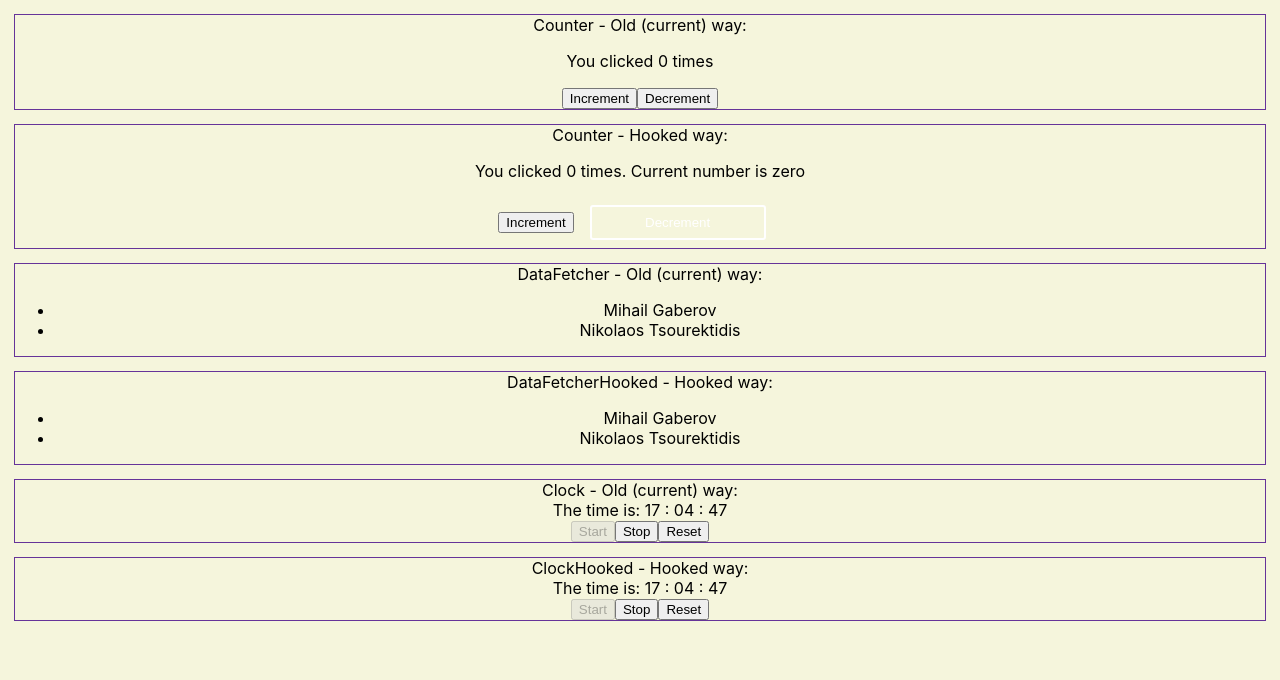
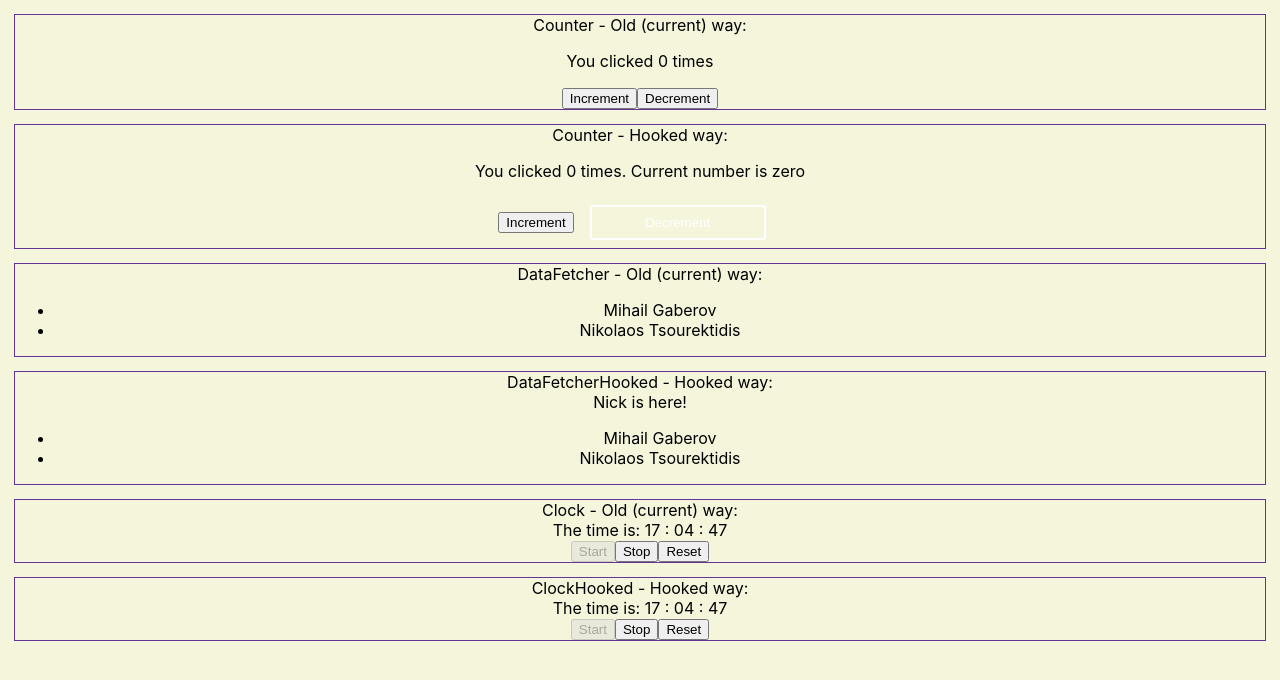
Before and after one commit to mihailgaberov/react-hooks, a React (Create React App) app: page / in a window 1280 px wide. Shown: the top 680 px of the page. Built offline with nearby package versions, Linux system fonts and the light colour scheme.

Commit message:
Added useFriendName custom hook.

```diff
--- a/src/components/DataFetcher/DataFetcherHooked.js
+++ b/src/components/DataFetcher/DataFetcherHooked.js
@@ -13,11 +13,9 @@ export default function DataFetcherHooked() {
     });
   });
 
-
-  console.log('>>> is nick here: ', isNickHere);
-
   return (
     <div>
+      {isNickHere && 'Nick is here!'}
       <ul>{names.map((element, idx) => (<li key={idx}>{element.name + ' ' + element.surname}</li>))}</ul>
     </div>
   );
--- a/src/useFriendName.js
+++ b/src/useFriendName.js
@@ -2,7 +2,7 @@ import { useState, useEffect } from 'react';
 import MockedApi from "./api/mocks";
 
 export default function useFriendName(friendName) {
-  const [isPresent, setIsPresent] = useState(null);
+  const [isPresent, setIsPresent] = useState(false);
 
 
   useEffect(() => {
```
